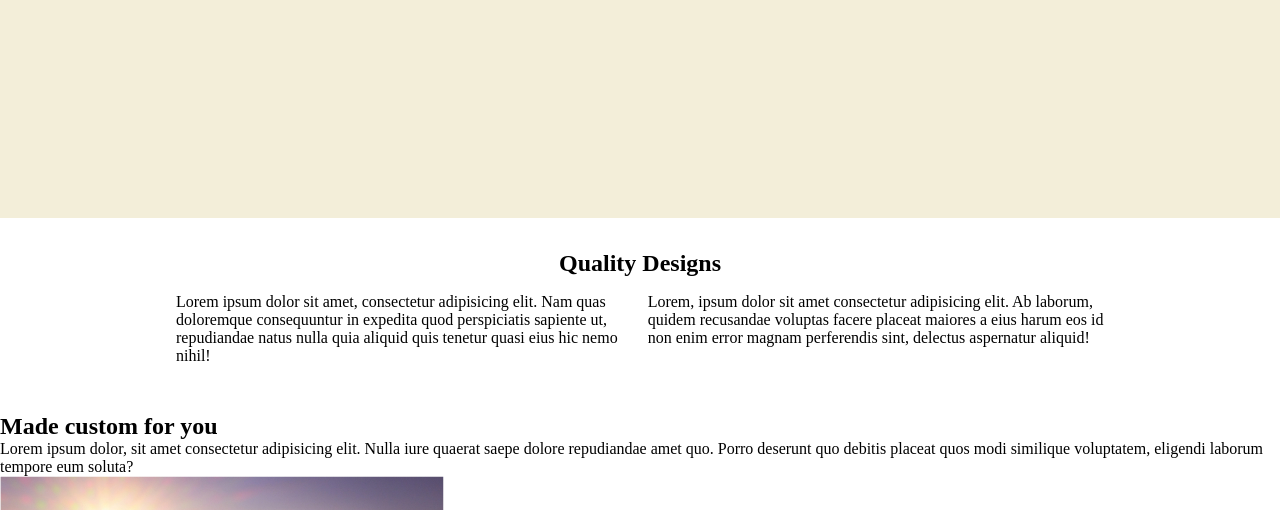
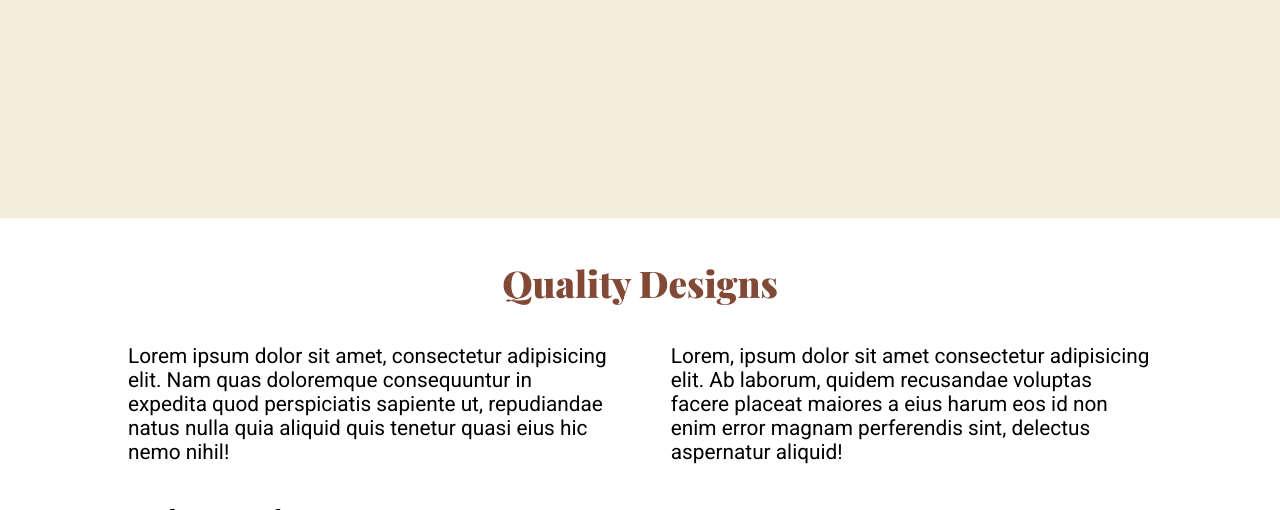
Before and after one commit to Zawlinhtike397/Flexbox_Challenge4_KP, a plain HTML site: page index.html in a window 1280 px wide. Shown: the part 442-952 px from the top of the page. Drawn offline with nearby package versions, Linux system fonts and the light colour scheme.

Commit message:
Finished Two-column layout

```diff
--- a/index.html
+++ b/index.html
@@ -12,7 +12,7 @@
     <link href="https://fonts.googleapis.com/css2?family=Playfair+Display:wght@900&family=Roboto:wght@300;400&display=swap" rel="stylesheet">
 </head>
 <body>
-    <div class="hero-section">
+    <section class="hero-section">
         <div class="container row">
                 <!-- <div class="heading__text--container"> -->
                 <!-- <p class="heading__text">Lorem ipsum dolor</p> -->
@@ -20,37 +20,40 @@
                 <!-- </div> -->
                 <h1 class="heading">Responsive layouts don't have to be a struggle</h1>
         </div>
-    </div>
+    </section>
 
-    <div class="container two-col__box-model">
+    <section class="container two-col__box-model">
 
         <!-- header of two-column layout -->
         <h2 class="two-column--heading">Quality Designs</h2>
 
         <!-- text below quality designs header -->
         <div class="two-column--layout">
-            <section class="two-column__left-col">
+            <div class="two-column-cols">
                 <p class="col--content">Lorem ipsum dolor sit amet, consectetur adipisicing elit. Nam quas doloremque consequuntur in expedita quod perspiciatis sapiente ut, repudiandae natus nulla quia aliquid quis tenetur quasi eius hic nemo nihil!</p>
+            </div>
+                <p class="col--content">Lorem, ipsum dolor sit amet consectetur adipisicing elit. Ab laborum, quidem recusandae voluptas facere placeat maiores a eius harum eos id non enim error magnam perferendis sint, delectus aspernatur aliquid!</p>
+        </div>
     </section>
 
-            <section class="two-column__right-col">
-                <p class="col--content">Lorem, ipsum dolor sit amet consectetur adipisicing elit. Ab laborum, quidem recusandae voluptas facere placeat maiores a eius harum eos id non enim error magnam perferendis sint, delectus aspernatur aliquid!</p>
-            </section>
-        </div>
-    </div>
-
-    <!-- <div class="container row"> -->
+    <section>
+        <div class="container">
             <div class="">
                 <h2>Made custom for you</h2>
                 <p>Lorem ipsum dolor, sit amet consectetur adipisicing elit. Nulla iure quaerat saepe dolore repudiandae amet quo. Porro deserunt quo debitis placeat quos modi similique voluptatem, eligendi laborum tempore eum soluta?</p>
                 <img src="images/image-01.jpg" alt="image1">
             </div>
+        </div>
+    </section>
 
+    <section>
+        <div class="container">
             <div class="">
                 <img src="images/image-02.jpg" alt="image2">
                 <h2>Created with care</h2>
                 <p>Lorem ipsum dolor sit amet consectetur adipisicing elit. Itaque sed velit dolores ex quia harum? Molestias nulla provident labore aut assumenda. Amet neque expedita error. Neque eos inventore velit repudiandae!</p>
-
             </div>
+        </div>
+    </section>
 </body>
 </html>
--- a/style.css
+++ b/style.css
@@ -12,6 +12,7 @@
     width: 80%;
     max-width: 1128px;
     margin: 0 auto;
+    /* border: 2px solid blue; */
 }
 
 .row{
@@ -41,16 +42,32 @@
     text-align: center;
 }
 
-/* this is added comment for git testing*/
+
 
 .two-col__box-model{
-    padding: 2em;
+    padding: 2.5em 0;
+    /* border: 2px solid green; */
+}
+
+.two-column--heading{
+    font-family: 'Playfair Display', serif;
+    font-weight: 900;
+    font-size: 2.3rem;
+    color: #824936;
+    padding-bottom: 1em;
 }
 
 .two-column--layout{
     display: flex;
-    gap: 1em;
-    margin: 1em;
+    gap: 4em;
+    /* border: 2px solid saddlebrown; */
+}
+
+.col--content{
+    font-family: 'Roboto', sans-serif;
+    font-size: 1.3rem;
+    /* font-weight: 400; */
+    /* border: 2px solid red; */
 }
 
 
```
Lines whose indentation alone changed are shown as unchanged.
